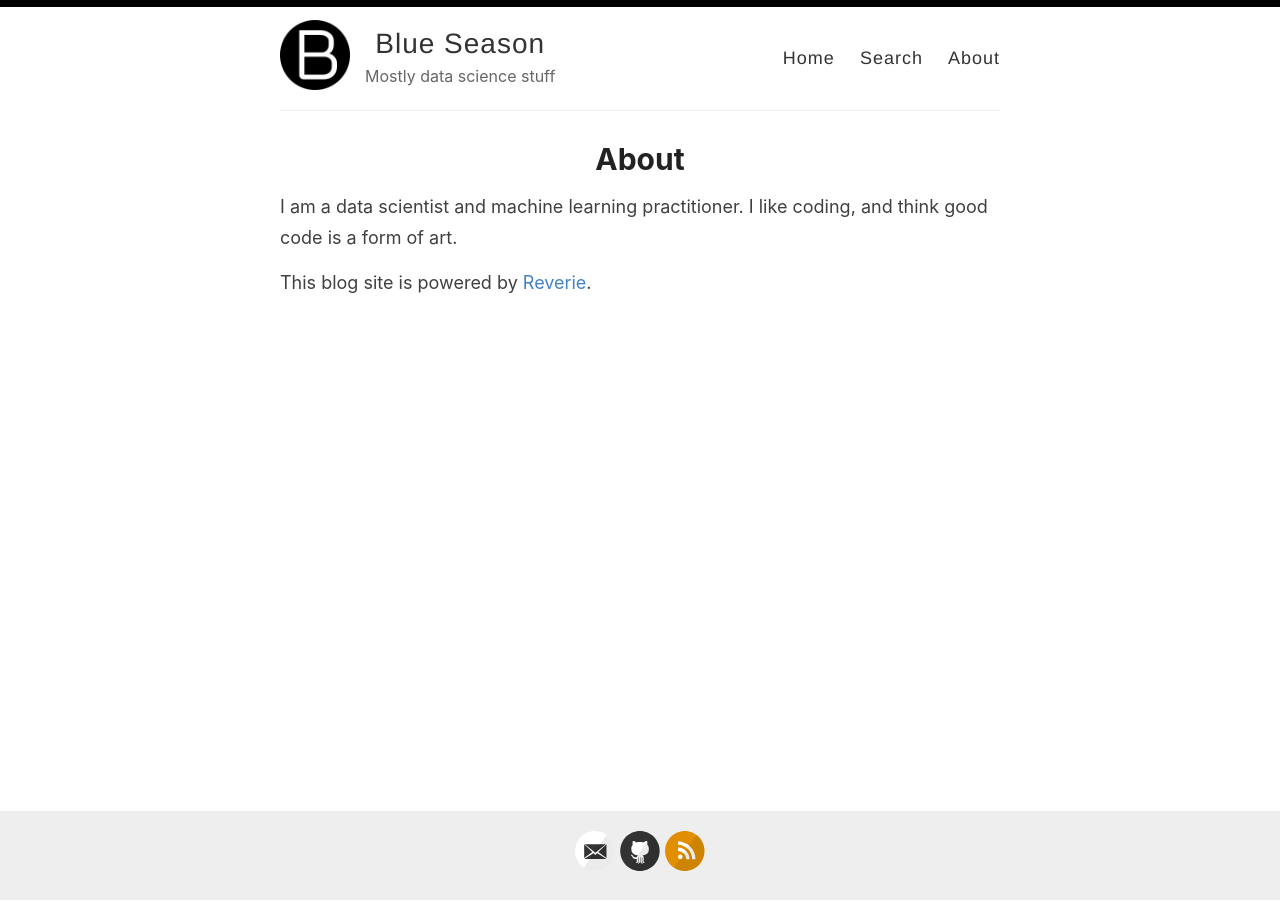
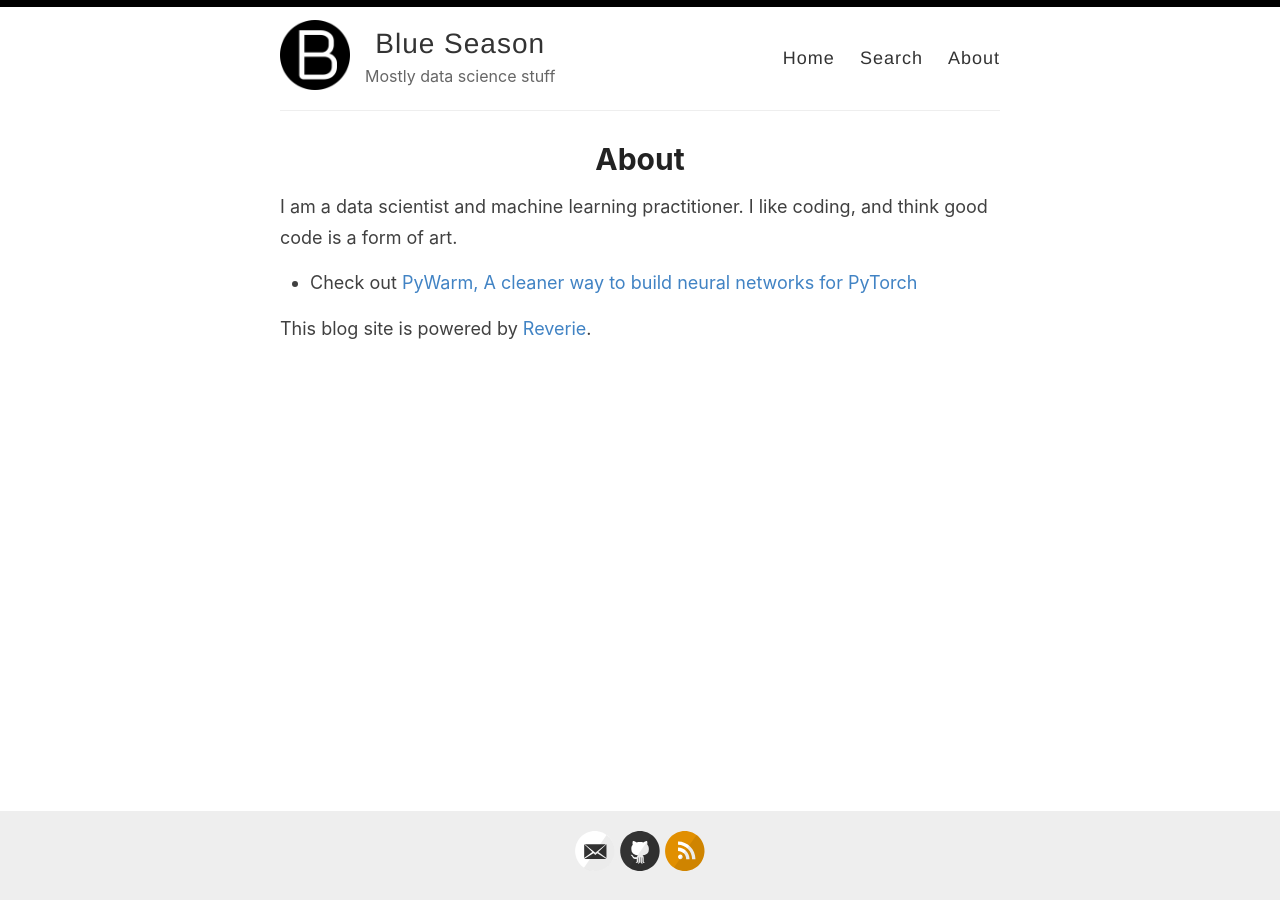
Before and after one commit to blue-season/blue-season.github.io, a Jekyll site: the page built from _pages/about.md, in a window 1280 px wide. Built offline with Jekyll 4.4.1, drawn with Linux system fonts in a browser that asks for light colours.

Commit message:
Update about and readme

```diff
--- a/_pages/about.md
+++ b/_pages/about.md
@@ -6,4 +6,6 @@ permalink: /about/
 
 I am a data scientist and machine learning practitioner. I like coding, and think good code is a form of art.
 
+- Check out [PyWarm, A cleaner way to build neural networks for PyTorch](https://github.com/blue-season/pywarm)
+
 This blog site is powered by [Reverie](https://github.com/amitmerchant1990/reverie).
```
Also changed, not shown: README.md.
